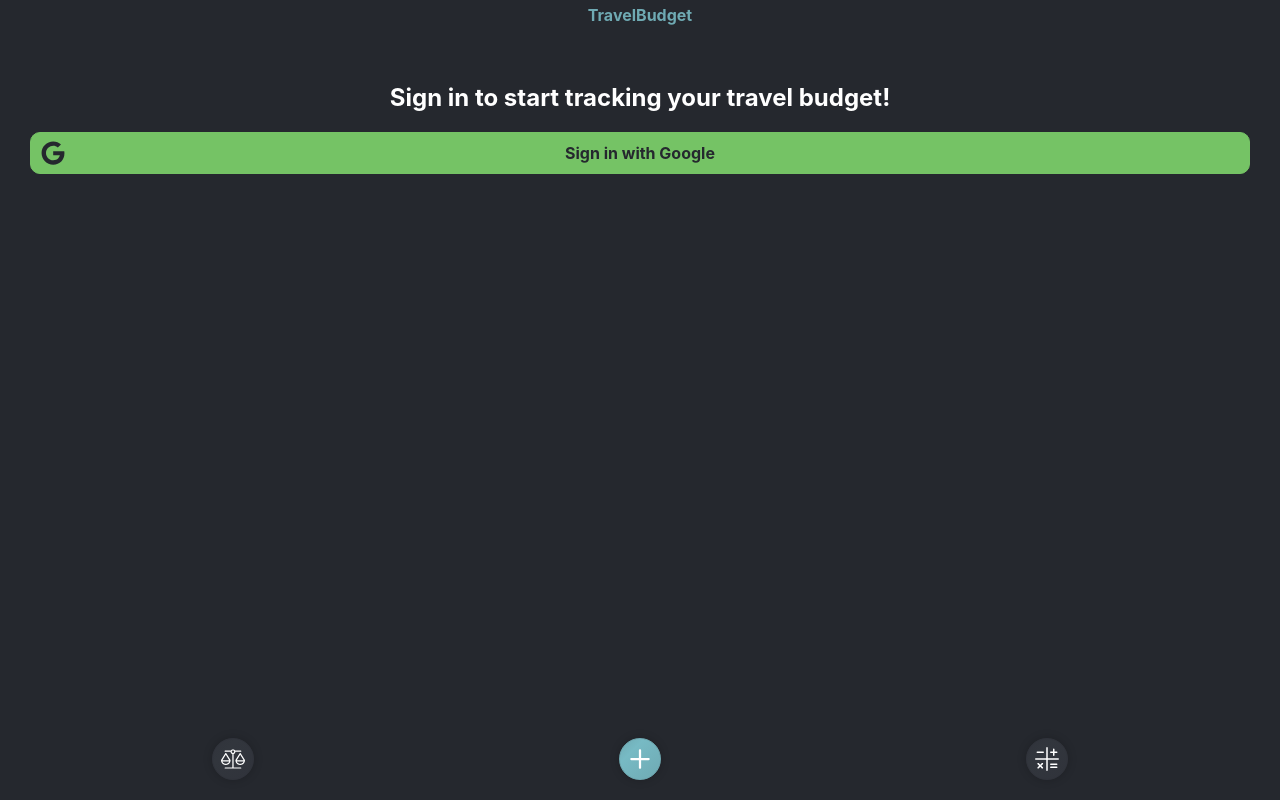
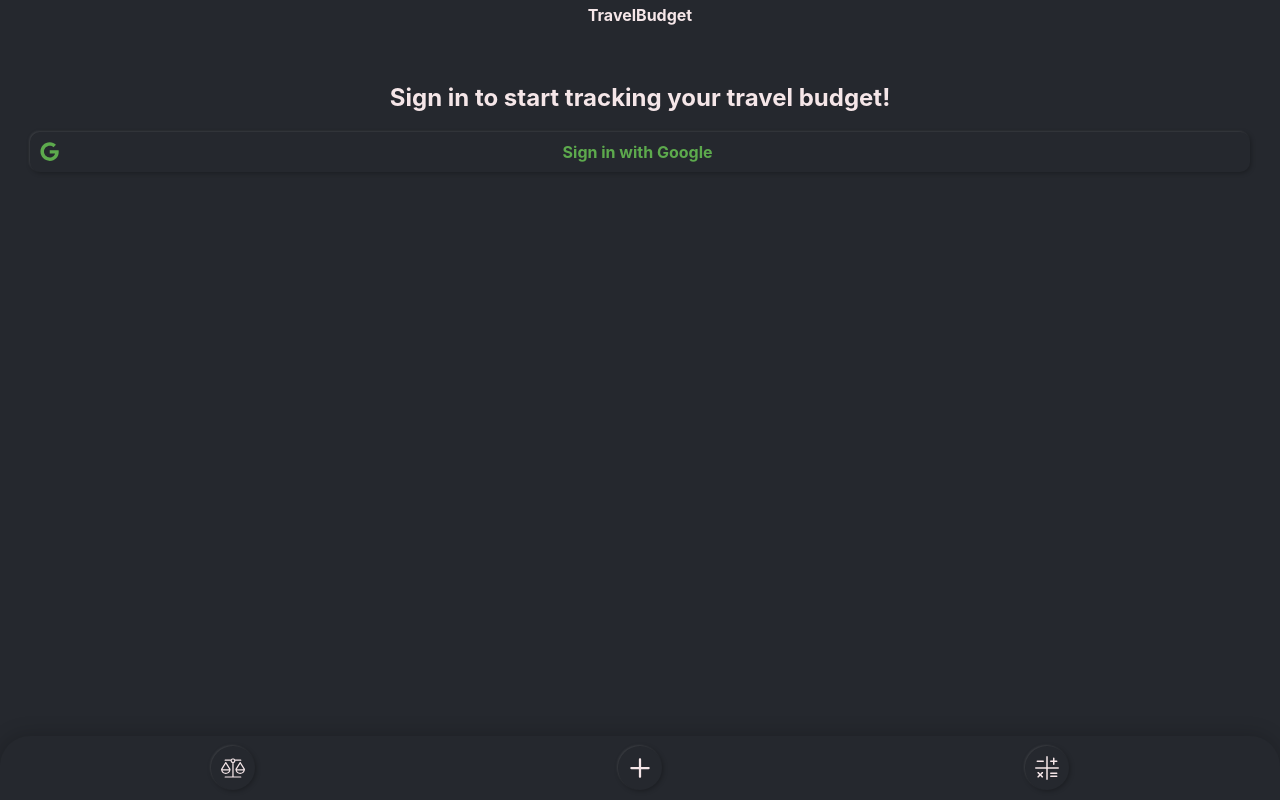
Before and after one commit to ceciliefossum/travel-budget-app, a React (Create React App) app in the folder travel-budget-spa/: page /signin in a window 1280 px wide. Built offline with nearby package versions, Linux system fonts and the light colour scheme; no server answers.

Commit message:
Changed button styling and navbar

```diff
--- a/travel-budget-spa/src/Pages/AddTransaction/AddTransaction.tsx
+++ b/travel-budget-spa/src/Pages/AddTransaction/AddTransaction.tsx
@@ -60,7 +60,7 @@ const AddTransaction = () => {
 									key={choice.text}
 									text={choice.text}
 									icon={choice.icon}
-									className={styles['text-icon-primary-big-button']}
+									className={styles['text-icon-big-button']}
 									onClick={() => setTransactionType(choice.transactionType)}
 								/>
 							))}
--- a/travel-budget-spa/src/Pages/Budget/Budget.tsx
+++ b/travel-budget-spa/src/Pages/Budget/Budget.tsx
@@ -56,7 +56,7 @@ const Budget = () => {
 							<Button
 								text="Add period"
 								icon={<CalendarPlusIcon />}
-								className={styles['text-icon-primary-big-button']}
+								className={styles['text-icon-big-button']}
 								onClick={() => setStartBudget(true)}
 							/>
 						</React.Fragment>
--- a/travel-budget-spa/src/Pages/Dashboard/Dashboard.tsx
+++ b/travel-budget-spa/src/Pages/Dashboard/Dashboard.tsx
@@ -41,7 +41,7 @@ const Dashboard = () => {
 					<div className="dashboard-details">
 						<CurrentBudget budgetPeriod={budgetPeriod} />
 						<Button
-							className={styles['text-icon-primary-button']}
+							className={styles['text-icon-button']}
 							text="See all transactions"
 							icon={<InvoiceIcon />}
 							onClick={() => null}
--- a/travel-budget-spa/src/_Constants/MenuItems.tsx
+++ b/travel-budget-spa/src/_Constants/MenuItems.tsx
@@ -14,10 +14,12 @@ const menuItemIcons = {
 };
 
 const menuItemButtonStyles = {
-	[appRoutePaths.home]: styles['icon-secondary-button'],
-	[appRoutePaths.addStatement]: styles['icon-primary-button'],
-	[appRoutePaths.budget]: styles['icon-secondary-button']
+	[appRoutePaths.home]: styles['icon-button'],
+	[appRoutePaths.addStatement]: styles['icon-button'],
+	[appRoutePaths.budget]: styles['icon-button']
 };
+
+export const activeButtonStyle = styles['active'];
 
 export const appMenuItems: IMenyItem[] = appRoutes
 	.filter((route: IRoute) => menuItemPaths.includes(route.path))
--- a/travel-budget-spa/src/components/Button.module.css
+++ b/travel-budget-spa/src/components/Button.module.css
@@ -1,10 +1,9 @@
 /* LAYOUT & SPACING */
-.icon-primary-button,
-.icon-secondary-button,
+.icon-button,
 .icon-danger-button,
 .icon-success-button,
-.text-icon-primary-big-button,
-.text-icon-primary-button,
+.text-icon-big-button,
+.text-icon-button,
 .text-icon-success-button,
 .text-icon-danger-button {
     display: flex;
@@ -12,151 +11,119 @@
     align-items: center;
 }
 
-.text-icon-primary-big-button {
+.text-icon-big-button {
     flex-direction: column;
 }
 
-.icon-primary-button,
-.icon-secondary-button,
+.icon-button,
+.icon-button,
 .icon-danger-button,
 .icon-success-button {
-    padding: 8px;
+    padding: 10px;
 }
 
-.text-icon-primary-button,
+.text-icon-button,
 .text-icon-success-button,
 .text-icon-danger-button {
-    padding: 8px 10px;
+    padding: 10px;
 }
 
-.text-icon-primary-big-button {
+.text-icon-big-button {
     padding: 30px 0;
 }
 
-.text-icon-primary-button,
+.text-icon-button,
 .text-icon-success-button,
 .text-icon-danger-button,
-.text-icon-primary-big-button {
+.text-icon-big-button {
     margin-bottom: 16px;
 }
 
-.text-icon-primary-button:last-child,
+.text-icon-button:last-child,
 .text-icon-success-button:last-child,
 .text-icon-danger-button:last-child,
-.text-icon-primary-big-button:last-child {
+.text-icon-big-button:last-child {
     margin-bottom: 0;
 }
 
 
-/* ANIMATION */
-.icon-primary-button:active,
-.icon-secondary-button:active,
-.icon-danger-button:active,
-.icon-success-button:active,
-.text-icon-primary-button:active,
-.text-icon-success-button:active,
-.text-icon-danger-button:active {
-    transform: scale(1.1);
+/* BUTTON BOX */
+.icon-button,
+.icon-success-button,
+.icon-danger-button,
+.text-icon-button,
+.text-icon-big-button,
+.text-icon-success-button,
+.text-icon-danger-button {
+    box-shadow: -1px -1px 2px rgba(255, 255, 255, 0.1),
+    1px 1px 5px rgba(0, 0, 0, 0.3);
 }
 
-
-/* BACKGROUND COLOR & BORDER */
-.text-icon-primary-big-button {
-    border: 1px solid var(--main-text-color);
+.icon-button.active, .icon-button:active,
+.icon-success-button.active, .icon-success-button:active,
+.icon-danger-button.active, .icon-danger-button:active
+.text-icon-button.active, .text-icon-button:active,
+.text-icon-big-button.active, .text-icon-big-button:active,
+.text-icon-success-button.active, .text-icon-success-button:active,
+.text-icon-danger-button.active, .text-icon-danger-button:active {
+    box-shadow: -1px -1px 2px rgba(255, 255, 255, 0.1) inset,
+        1px 1px 5px rgba(0, 0, 0, 0.3) inset;
 }
 
-.icon-primary-button {
-    border: 1px solid var(--primary-color);
-    background: linear-gradient(-45deg,
-        var(--primary-color), var(--primary-light-color) 70%, var(--primary-color));
-}
-
-.icon-secondary-button,
-.text-icon-primary-big-button {
-    border: 1px solid var(--secondary-background-color);
-    background: linear-gradient(-45deg,
-        var(--secondary-background-color), var(--secondary-light-background-color) 70%, var(--secondary-background-color));
-}
-
-.icon-danger-button,
-.text-icon-danger-button {
-    border: 1px solid var(--danger-color);
-    background: linear-gradient(-45deg,
-                var(--danger-color), var(--danger-light-color) 70%, var(--danger-color));
-}
-
-.text-icon-primary-button {
-    border: 1px solid var(--primary-color);
-    background: linear-gradient(-45deg,
-            var(--primary-color), var(--primary-light-color) 70%, var(--primary-color));
-}
-
-.icon-success-button,
-.text-icon-success-button {
-    background-color: var(--success-color);
-    border: 1px solid var(--success-color);
-
-}
-
-.icon-primary-button,
-.icon-secondary-button,
-.icon-success-button,
-.icon-danger-button,
-.text-icon-primary-button {
-    box-shadow: 0px 0px 10px rgba(0, 0, 0, 0.2)
-}
-
-
-.icon-primary-button,
-.icon-secondary-button,
+.icon-button,
 .icon-danger-button,
 .icon-success-button {
     border-radius: 50%;
 }
 
-.text-icon-primary-button,
+.text-icon-button,
 .text-icon-success-button,
 .text-icon-danger-button,
-.text-icon-primary-big-button {
+.text-icon-big-button {
     border-radius: 10px;
 }
 
 
 /* TEXT */
-.icon-primary-button span,
-.icon-secondary-button span,
+.icon-button span,
 .icon-danger-button span,
 .icon-success-button span {
     display: none;
 }
 
-.text-icon-primary-button span,
+.text-icon-button span,
 .text-icon-success-button span,
 .text-icon-danger-button span {
     flex-grow: 1;
 }
 
-.text-icon-primary-button span,
+.text-icon-button span,
 .text-icon-success-button span,
 .text-icon-danger-button span,
-.text-icon-primary-big-button span {
+.text-icon-big-button span {
     text-align: center;
 }
 
-.text-icon-primary-button span,
+.text-icon-button span,
 .text-icon-success-button span,
 .text-icon-danger-button span,
-.text-icon-primary-big-button span {
+.text-icon-big-button span {
     font-weight: bold;
 }
 
-.text-icon-primary-button span,
-.text-icon-success-button span,
-.text-icon-danger-button span {
-    color: var(--main-background-color);
+.text-icon-button span {
+    color: var(--main-text-color);
 }
 
-.text-icon-primary-button span,
+.text-icon-success-button span {
+    color: var(--success-color);
+}
+
+.text-icon-danger-button span {
+    color: var(--danger-color);
+}
+
+.text-icon-button span,
 .text-icon-success-button span,
 .text-icon-danger-button span {
     margin-left: -1.5rem;
@@ -164,34 +131,41 @@
 
 
 /* ICON */
-.icon-primary-button svg,
-.icon-secondary-button svg,
+.icon-button svg,
 .icon-danger-button svg,
 .icon-success-button svg,
-.text-icon-primary-button svg,
+.text-icon-button svg,
 .text-icon-success-button svg,
 .text-icon-danger-button svg  {
     height: 1.5rem;
     width: 1.5rem;
 }
 
-.icon-success-button svg,
-.icon-danger-button svg,
-.text-icon-primary-button svg,
+.text-icon-button svg,
 .text-icon-success-button svg,
 .text-icon-danger-button svg {
-    fill: var(--main-background-color);
+    height: 1.2rem;
+    width: 1.2rem;
 }
 
-.icon-secondary-button svg,
-.icon-primary-button svg,
-.text-icon-primary-big-button svg {
-    fill: var(--main-text-color);
-}
-
-
-.text-icon-primary-big-button svg {
+.text-icon-big-button svg {
     height: 3rem;
     width: 3rem;
     margin-bottom: 16px;
 }
+
+.icon-button svg,
+.text-icon-button svg,
+.text-icon-big-button svg {
+    fill: var(--main-text-color);
+}
+
+.icon-success-button svg,
+.text-icon-success-button svg {
+    fill: var(--success-color);
+}
+
+.icon-danger-button svg,
+.text-icon-danger-button svg {
+    fill: var(--danger-color);
+}
--- a/travel-budget-spa/src/components/Navbar.css
+++ b/travel-budget-spa/src/components/Navbar.css
@@ -3,5 +3,7 @@
     display: flex;
     justify-content: space-around;
     background-color: var(--main-background-color);
-    padding: 10px 30px 20px;
+    padding: 10px 30px;
+    border-radius: 30px 30px 0 0;
+    box-shadow: -1px -1px 20px rgba(0, 0, 0, 0.2);
 }
--- a/travel-budget-spa/src/components/Navbar.tsx
+++ b/travel-budget-spa/src/components/Navbar.tsx
@@ -1,11 +1,12 @@
-import { useNavigate } from 'react-router-dom';
-import { appMenuItems } from '../_constants/menuItems';
+import { useLocation, useNavigate } from 'react-router-dom';
+import { activeButtonStyle, appMenuItems } from '../_constants/menuItems';
 import { IMenyItem } from '../_interfaces/interfaces';
 import Button from './Button';
 import './Navbar.css';
 
 const Navbar = () => {
 	const navigate = useNavigate();
+	const { pathname } = useLocation();
 
 	return (
 		<div className="navbar-container">
@@ -14,7 +15,9 @@ const Navbar = () => {
 					key={route.path}
 					text={route.title}
 					icon={route.icon}
-					className={route.buttonStyle}
+					className={`${route.buttonStyle} ${
+						pathname === route.path ? activeButtonStyle : ''
+					}`}
 					onClick={() => navigate(route.path)}
 				/>
 			))}
--- a/travel-budget-spa/src/components/User.tsx
+++ b/travel-budget-spa/src/components/User.tsx
@@ -12,7 +12,7 @@ const User = ({ user, onSignOut }: UserProps) => (
 			<p>{user.displayName}</p>
 		</div>
 		<Button
-			className={styles['icon-danger-button']}
+			className={styles['icon-button']}
 			text="Sign out"
 			icon={<SignOutIcon />}
 			onClick={onSignOut}
--- a/travel-budget-spa/src/index.css
+++ b/travel-budget-spa/src/index.css
@@ -2,28 +2,20 @@
   /* COLORS */
   --dark-color: #25282e;
   --medium-dark-color: #30333b;
-  --medium-lighter-dark-color: #32363d;
-  --lighter-dark-color: #696f7c;
-  --light-color: white;
-  --medium-light-color: rgb(248, 216, 193);
-  --green-color: #75c365;
+  --light-color: #F5E6E8;
+  --green-color: #5daa4d;
   --red-color: #ff6c71;
-  --light-red-color: #ff8387;
-  --blue-color: #6FAAB3;
-  --light-blue-color: #77bac4;
-  /* --light-blue-color: #e2955a; */
 
   --main-background-color: var(--dark-color);
   --secondary-background-color: var(--medium-dark-color);
+  --navbar-background-color: var(--black-color);
   --secondary-light-background-color: var(--medium-lighter-dark-color);
   --main-text-color: var(--light-color);
   --secondary-text-color: var(--medium-light-color);
   --tertiary-text-color: var(--lighter-dark-color);
-  --primary-color: var(--blue-color);
-  --primary-light-color: var(--light-blue-color);
+  --primary-color: var(--dark-green-color);
   --success-color: var(--green-color);
   --danger-color: var(--red-color);
-  --danger-light-color: var(--light-red-color);
 }
 
 body {
```
